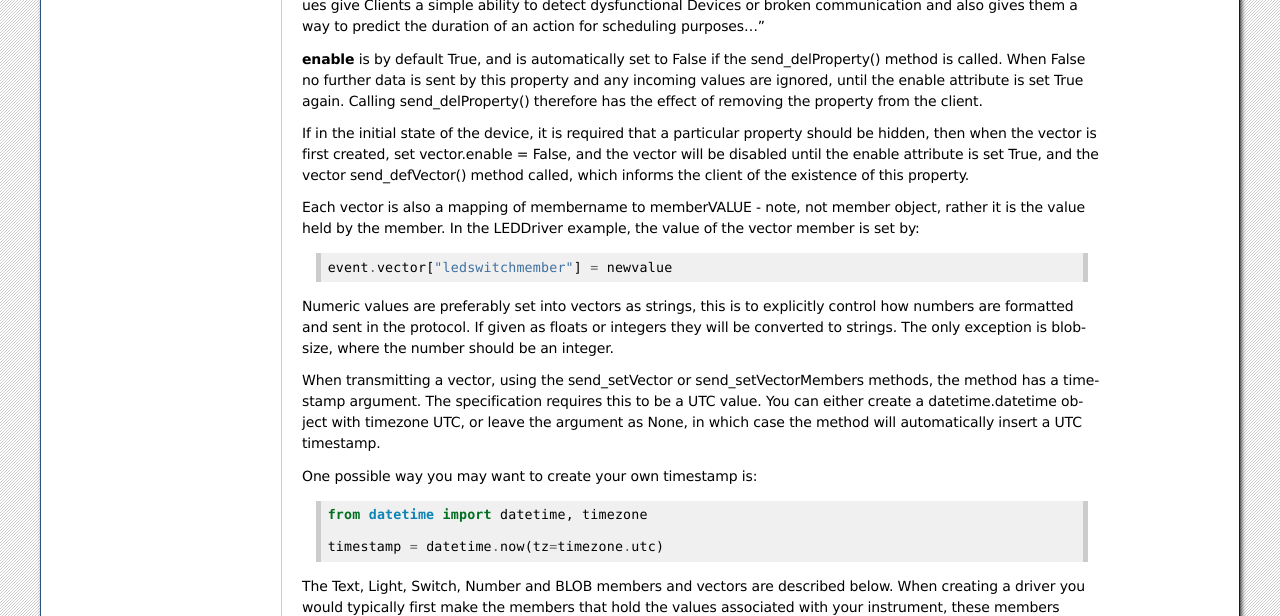
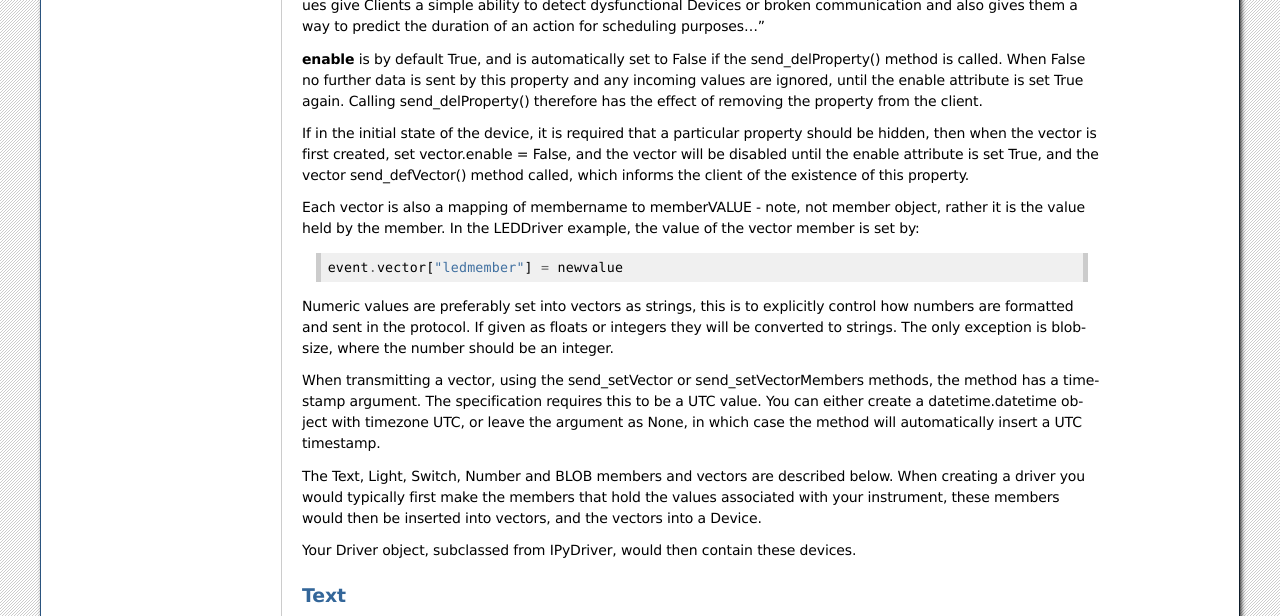
Before and after one commit to bernie-skipole/indipydriver, a Sphinx documentation site: the page built from docs/source/usage/propertyvectors.rst, in a window 1280 px wide and 900 px high, scrolled down 1034 px, cut to the strip 0-616 px from the top of the window. Built offline with Sphinx 7.4.7, drawn with Linux system fonts in a browser that asks for light colours.

Commit message:
doc change

```diff
--- a/docs/source/usage/propertyvectors.rst
+++ b/docs/source/usage/propertyvectors.rst
@@ -50,18 +50,11 @@ If in the initial state of the device, it is required that a particular property
 
 Each vector is also a mapping of membername to memberVALUE  - note, not member object, rather it is the value held by the member. In the LEDDriver example, the value of the vector member is set by::
 
-    event.vector["ledswitchmember"] = newvalue
+    event.vector["ledmember"] = newvalue
 
 Numeric values are preferably set into vectors as strings, this is to explicitly control how numbers are formatted and sent in the protocol. If given as floats or integers they will be converted to strings. The only exception is blobsize, where the number should be an integer.
 
 When transmitting a vector, using the send_setVector or send_setVectorMembers methods, the method has a timestamp argument. The specification requires this to be a UTC value. You can either create a datetime.datetime object with timezone UTC, or leave the argument as None, in which case the method will automatically insert a UTC timestamp.
-
-One possible way you may want to create your own timestamp is::
-
-    from datetime import datetime, timezone
-
-    timestamp = datetime.now(tz=timezone.utc)
-
 
 The Text, Light, Switch, Number and BLOB members and vectors are described below. When creating a driver you would typically first make the members that hold the values associated with your instrument, these members would then be inserted into vectors, and the vectors into a Device.
 
```
